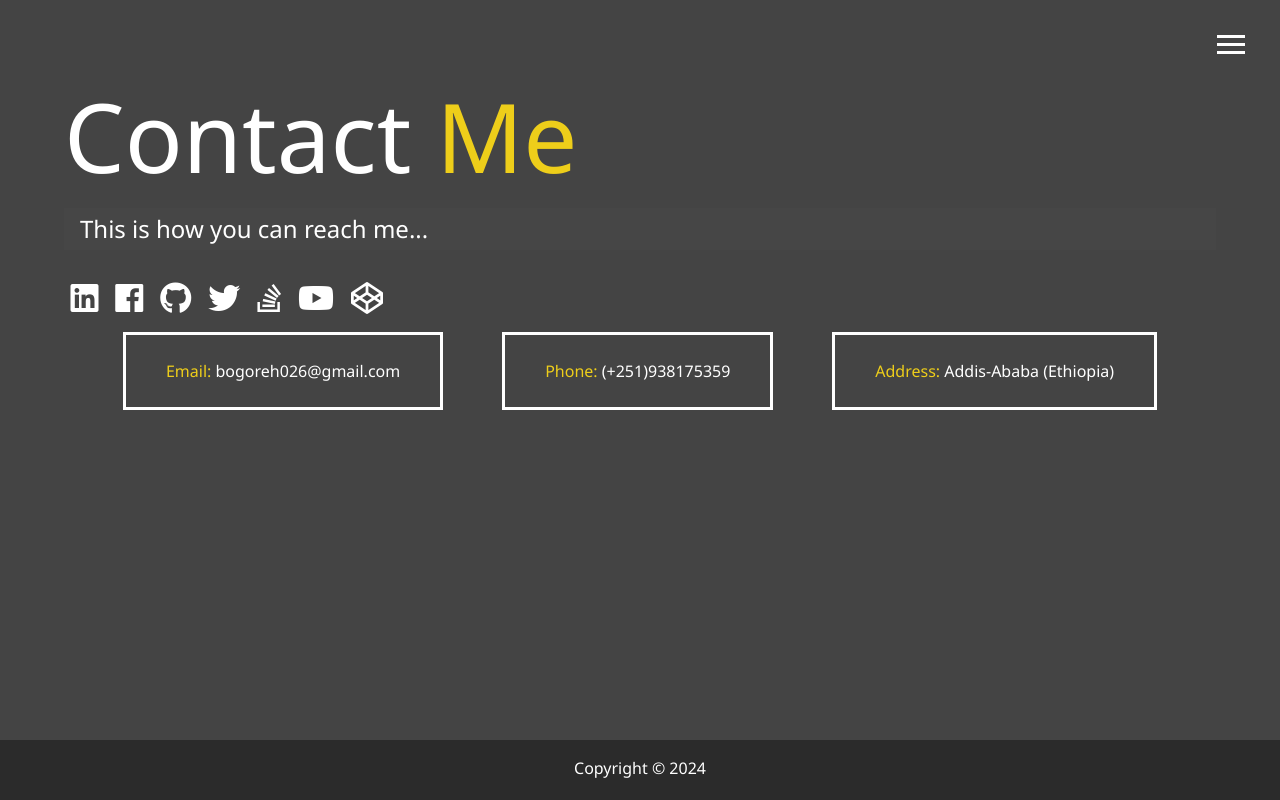
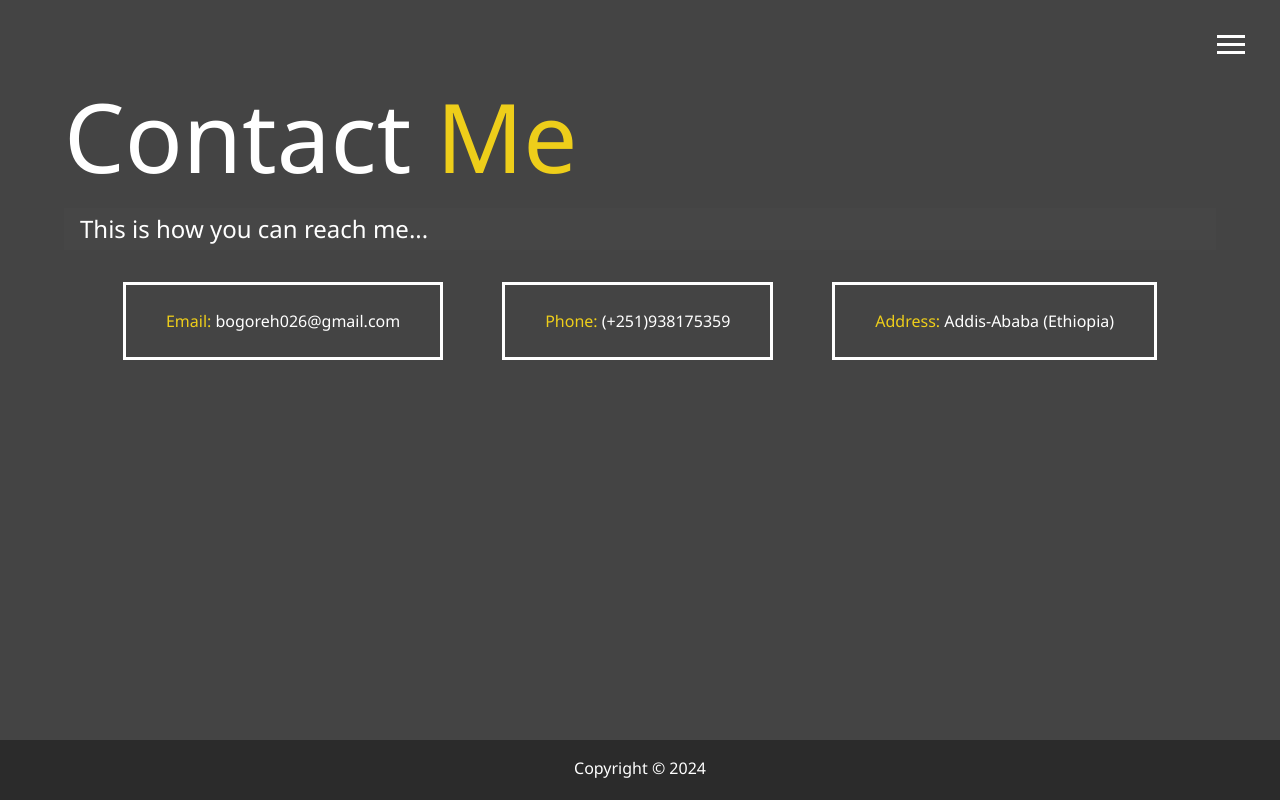
Before and after one commit to bogoreh/modern_portfolio-master, a website: page contact.html in a window 1280 px wide. Drawn offline with Linux system fonts and the light colour scheme.

Commit message:
update about and contact

```diff
--- a/contact.html
+++ b/contact.html
@@ -60,30 +60,6 @@
       This is how you can reach me...
     </h2>
 
-    <div class="icons">
-      <a href="https://www.linkedin.com/in/abdoulrazak-omar/" target="_blank">
-        <i class="fab fa-linkedin fa-2x"></i>
-      </a>
-      <a href="https://www.facebook.com/abdibogoreh.omar" target="_blank">
-        <i class="fab fa-facebook fa-2x"></i>
-      </a>
-      <a href="https://github.com/bogoreh" target="_blank">
-        <i class="fab fa-github fa-2x"></i>
-      </a>
-      <a href="https://twitter.com/Abdibogoreh1" target="_blank">
-        <i class="fab fa-twitter fa-2x"></i>
-      </a>
-      <a href="https://stackoverflow.com/users/14926199/abdibogoreh" target="_blank">
-        <i class="fab fa-stack-overflow fa-2x"></i>
-      </a>
-      <a href="https://www.youtube.com/channel/UC5rps6bfIldvyo8LMw6Dksg" target="_blank">
-        <i class="fab fa-youtube fa-2x"></i>
-      </a>
-      <a href="https://codepen.io/abdibogoreh" target="_blank">
-        <i class="fab fa-codepen fa-2x"></i>
-      </a>
-    </div>
-
     <div class="boxes">
       <div>
         <span class="text-secondary">Email: </span> bogoreh026@gmail.com
```
Also changed, not shown: about.html (+1 -1 lines).
